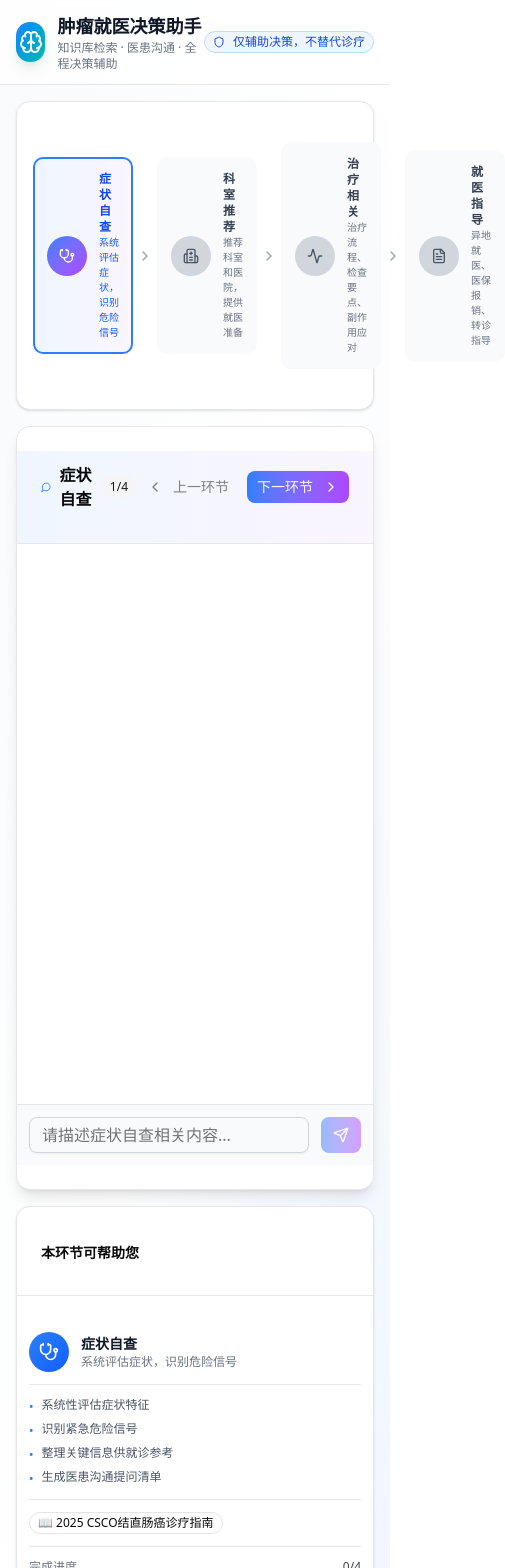
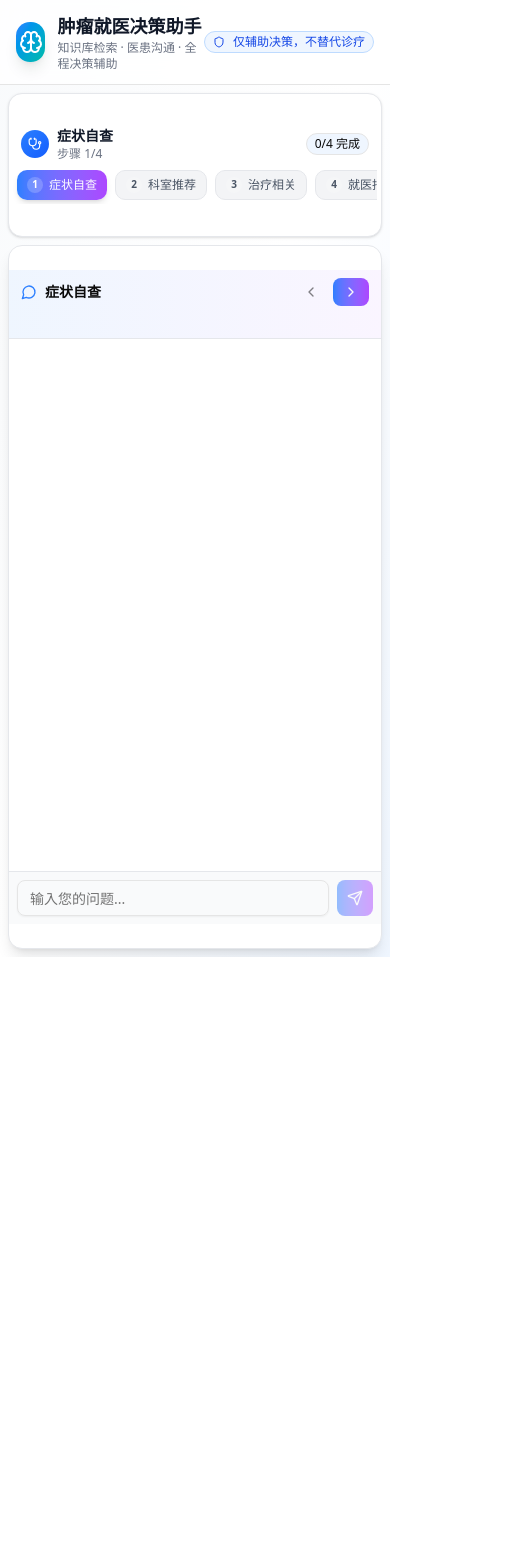
Before and after one commit to elsazhang181/tumor-decision-assistant, a Next.js app: page / in a window 390 px wide. Shown: the top 1568 px of the page, 505 px wide, since content can reach past the window. After the commit the page ends 957 px from the top, so only its background shows below. Built offline with nearby package versions, Linux system fonts and the light colour scheme.

Commit message:
feat: 优化手机端16:9竖屏布局显示效果

```diff
--- a/src/app/page.tsx
+++ b/src/app/page.tsx
@@ -478,12 +478,13 @@ export default function Home() {
         </div>
       </header>
 
-      <main className="container mx-auto px-4 py-4 max-w-6xl">
-        {/* Stage Navigation */}
-        <div className="mb-4">
+      <main className="container mx-auto px-2 md:px-4 py-2 md:py-4 max-w-6xl">
+        {/* Stage Navigation - Mobile Optimized */}
+        <div className="mb-2 md:mb-4">
           <Card className="border-gray-200 dark:border-gray-700 bg-white dark:bg-slate-800">
-            <CardContent className="p-4">
-              <div className="flex items-center justify-between">
+            <CardContent className="p-2 md:p-4">
+              {/* Desktop: horizontal layout */}
+              <div className="hidden md:flex items-center justify-between">
                 {STAGES.map((stage, index) => {
                   const isCompleted = completedStages.includes(stage.id);
                   const isCurrent = currentStage === stage.id;
@@ -501,7 +502,7 @@ export default function Home() {
                             : 'bg-gray-50 dark:bg-slate-700/50 border-2 border-transparent hover:border-gray-300 dark:hover:border-gray-600'
                         }`}
                       >
-                        <div className={`flex h-10 w-10 items-center justify-center rounded-full ${
+                        <div className={`flex h-10 w-10 shrink-0 items-center justify-center rounded-full ${
                           isCurrent
                             ? 'bg-gradient-to-br from-blue-500 to-purple-500 text-white'
                             : isCompleted
@@ -532,92 +533,147 @@ export default function Home() {
                   );
                 })}
               </div>
+
+              {/* Mobile: compact vertical stacked layout */}
+              <div className="md:hidden">
+                {/* Current stage indicator */}
+                <div className="flex items-center justify-between mb-2 px-1">
+                  <div className="flex items-center gap-2">
+                    <div className={`flex h-7 w-7 shrink-0 items-center justify-center rounded-full bg-gradient-to-br ${currentStageInfo?.color} text-white`}>
+                      {currentStageInfo && <currentStageInfo.icon className="h-3.5 w-3.5" />}
+                    </div>
+                    <div>
+                      <div className="text-sm font-semibold text-gray-900 dark:text-white">
+                        {currentStageInfo?.title}
+                      </div>
+                      <div className="text-xs text-gray-500">
+                        步骤 {STAGES.findIndex(s => s.id === currentStage) + 1}/{STAGES.length}
+                      </div>
+                    </div>
+                  </div>
+                  <Badge variant="outline" className="text-xs bg-blue-50 dark:bg-blue-900/30">
+                    {completedStages.length}/{STAGES.length} 完成
+                  </Badge>
+                </div>
+
+                {/* Stage pills - horizontal scrollable */}
+                <div className="flex gap-2 overflow-x-auto pb-1 -mx-1 px-1">
+                  {STAGES.map((stage, index) => {
+                    const isCompleted = completedStages.includes(stage.id);
+                    const isCurrent = currentStage === stage.id;
+                    const Icon = stage.icon;
+
+                    return (
+                      <button
+                        key={stage.id}
+                        onClick={() => handleStageChange(stage.id)}
+                        className={`flex items-center gap-1.5 px-2.5 py-1.5 rounded-lg transition-all text-xs whitespace-nowrap ${
+                          isCurrent
+                            ? 'bg-gradient-to-r from-blue-500 to-purple-500 text-white shadow-md'
+                            : isCompleted
+                            ? 'bg-green-100 dark:bg-green-900/30 text-green-700 dark:text-green-400 border border-green-300 dark:border-green-700'
+                            : 'bg-gray-100 dark:bg-slate-700 text-gray-600 dark:text-gray-400 border border-gray-200 dark:border-slate-600'
+                        }`}
+                      >
+                        {isCompleted ? (
+                          <CheckCircle2 className="h-3 w-3" />
+                        ) : (
+                          <span className="h-4 w-4 flex items-center justify-center rounded-full bg-white/20 text-[10px] font-bold">
+                            {index + 1}
+                          </span>
+                        )}
+                        <span>{stage.title}</span>
+                      </button>
+                    );
+                  })}
+                </div>
+              </div>
             </CardContent>
           </Card>
         </div>
 
-        {/* Chat Area */}
-        <div className="grid grid-cols-1 lg:grid-cols-4 gap-4">
+        {/* Chat Area - Mobile Optimized */}
+        <div className="grid grid-cols-1 lg:grid-cols-4 gap-2 md:gap-4">
           <div className="lg:col-span-3">
-            <Card className="border-gray-200 dark:border-gray-700 bg-white dark:bg-slate-800 shadow-lg flex flex-col" style={{ height: 'calc(100vh - 80px)' }}>
-              <CardHeader className="border-b border-gray-200 dark:border-gray-700 bg-gradient-to-r from-blue-50 to-purple-50 dark:from-blue-900/20 dark:to-purple-900/20 py-3 flex-shrink-0">
-                <CardTitle className="flex items-center justify-between text-base">
+            <Card className="border-gray-200 dark:border-gray-700 bg-white dark:bg-slate-800 shadow-lg flex flex-col" style={{ height: 'calc(100vh - 140px)' }}>
+              <CardHeader className="border-b border-gray-200 dark:border-gray-700 bg-gradient-to-r from-blue-50 to-purple-50 dark:from-blue-900/20 dark:to-purple-900/20 py-2 md:py-3 px-3 flex-shrink-0">
+                <CardTitle className="flex items-center justify-between text-sm md:text-base">
                   <div className="flex items-center gap-2">
-                    <MessageCircle className="h-5 w-5 text-blue-500" />
-                    <span>{currentStageInfo?.title}</span>
-                    <Badge variant="secondary" className="text-xs">
+                    <MessageCircle className="h-4 w-4 md:h-5 md:w-5 text-blue-500" />
+                    <span className="text-sm md:text-base">{currentStageInfo?.title}</span>
+                    <Badge variant="secondary" className="text-xs hidden sm:inline-flex">
                       {STAGES.findIndex(s => s.id === currentStage) + 1}/{STAGES.length}
                     </Badge>
                   </div>
-                  <div className="flex gap-2">
+                  <div className="flex gap-1 md:gap-2">
                     <Button
                       size="sm"
                       variant="ghost"
                       onClick={handlePrevStage}
                       disabled={currentStage === 'symptom'}
-                      className="h-8"
+                      className="h-7 md:h-8 px-1 md:px-2 text-xs"
                     >
-                      <ChevronLeft className="h-4 w-4 mr-1" />
-                      上一环节
+                      <ChevronLeft className="h-3 w-3 md:h-4 md:w-4 md:mr-1" />
+                      <span className="hidden md:inline">上一环节</span>
                     </Button>
                     <Button
                       size="sm"
                       onClick={handleNextStage}
                       disabled={currentStage === 'guidance'}
-                      className="h-8 bg-gradient-to-r from-blue-500 to-purple-500 hover:from-blue-600 hover:to-purple-600"
+                      className="h-7 md:h-8 px-1 md:px-2 text-xs bg-gradient-to-r from-blue-500 to-purple-500 hover:from-blue-600 hover:to-purple-600"
                     >
-                      下一环节
-                      <ChevronRight className="h-4 w-4 ml-1" />
+                      <span className="hidden md:inline">下一环节</span>
+                      <ChevronRight className="h-3 w-3 md:h-4 md:w-4 md:ml-1" />
                     </Button>
                   </div>
                 </CardTitle>
               </CardHeader>
               <CardContent className="p-0 flex flex-col flex-1 min-h-0 overflow-hidden">
-                <div className="flex-1 overflow-y-auto p-4" ref={scrollRef}>
-                    <div className="space-y-4">
+                <div className="flex-1 overflow-y-auto p-2 md:p-4" ref={scrollRef}>
+                    <div className="space-y-3 md:space-y-4">
                     {messages.map((message) => (
                       <div
                         key={message.id}
-                        className={`flex gap-3 ${
+                        className={`flex gap-2 md:gap-3 ${
                           message.role === 'user' ? 'flex-row-reverse' : ''
                         }`}
                       >
                         <div
-                          className={`flex h-10 w-10 shrink-0 items-center justify-center rounded-full ${
+                          className={`flex h-8 w-8 md:h-10 md:w-10 shrink-0 items-center justify-center rounded-full ${
                             message.role === 'user'
                               ? 'bg-blue-500 text-white'
                               : 'bg-gradient-to-br from-teal-500 to-blue-500 text-white'
                           }`}
                         >
                           {message.role === 'user' ? (
-                            <User className="h-5 w-5" />
+                            <User className="h-4 w-4 md:h-5 md:w-5" />
                           ) : (
-                            <Bot className="h-5 w-5" />
+                            <Bot className="h-4 w-4 md:h-5 md:w-5" />
                           )}
                         </div>
                         <div
-                          className={`max-w-[85%] rounded-xl px-4 py-3 ${
+                          className={`max-w-[88%] md:max-w-[85%] rounded-xl px-3 py-2 md:px-4 md:py-3 ${
                             message.role === 'user'
                               ? 'bg-blue-500 text-white'
                               : 'bg-gray-100 dark:bg-slate-700 text-gray-900 dark:text-gray-100'
                           }`}
                         >
-                          <div className="whitespace-pre-wrap text-sm leading-relaxed prose prose-xs dark:prose-invert max-w-none">
+                          <div className="whitespace-pre-wrap text-xs md:text-sm leading-relaxed prose prose-xs dark:prose-invert max-w-none">
                             {message.content}
                           </div>
                         </div>
                       </div>
                     ))}
                     {isLoading && messages[messages.length - 1]?.role === 'user' && (
-                      <div className="flex gap-3">
-                        <div className="flex h-8 w-8 shrink-0 items-center justify-center rounded-full bg-gradient-to-br from-teal-500 to-blue-500 text-white">
-                          <Bot className="h-5 w-5" />
+                      <div className="flex gap-2 md:gap-3">
+                        <div className="flex h-8 w-8 md:h-10 md:w-10 shrink-0 items-center justify-center rounded-full bg-gradient-to-br from-teal-500 to-blue-500 text-white">
+                          <Bot className="h-4 w-4 md:h-5 md:w-5" />
                         </div>
-                        <div className="bg-gray-100 dark:bg-slate-700 rounded-2xl px-4 py-3">
-                          <div className="flex items-center gap-2">
-                            <div className="h-2 w-2 rounded-full bg-gray-400 animate-bounce" style={{ animationDelay: '0ms' }}></div>
-                            <div className="h-2 w-2 rounded-full bg-gray-400 animate-bounce" style={{ animationDelay: '150ms' }}></div>
-                            <div className="h-2 w-2 rounded-full bg-gray-400 animate-bounce" style={{ animationDelay: '300ms' }}></div>
+                        <div className="bg-gray-100 dark:bg-slate-700 rounded-2xl px-3 py-2 md:px-4 md:py-3">
+                          <div className="flex items-center gap-1.5 md:gap-2">
+                            <div className="h-1.5 w-1.5 md:h-2 md:w-2 rounded-full bg-gray-400 animate-bounce" style={{ animationDelay: '0ms' }}></div>
+                            <div className="h-1.5 w-1.5 md:h-2 md:w-2 rounded-full bg-gray-400 animate-bounce" style={{ animationDelay: '150ms' }}></div>
+                            <div className="h-1.5 w-1.5 md:h-2 md:w-2 rounded-full bg-gray-400 animate-bounce" style={{ animationDelay: '300ms' }}></div>
                           </div>
                         </div>
                       </div>
@@ -625,21 +681,23 @@ export default function Home() {
                   </div>
                 </div>
 
-                {/* Input Area */}
-                <form onSubmit={handleSubmit} className="border-t border-gray-200 dark:border-gray-700 p-3 bg-gray-50 dark:bg-slate-900 flex-shrink-0">
-                  <div className="flex gap-3">
+                {/* Input Area - Mobile optimized */}
+                <form onSubmit={handleSubmit} className="border-t border-gray-200 dark:border-gray-700 p-2 md:p-3 bg-gray-50 dark:bg-slate-900 flex-shrink-0">
+                  <div className="flex gap-2">
                     <Input
                       ref={inputRef}
+                      type="text"
                       value={input}
                       onChange={(e) => setInput(e.target.value)}
-                      placeholder={`请描述${currentStageInfo?.title}相关内容...`}
-                      className="flex-1 border-gray-300 dark:border-gray-600 focus:border-blue-500 dark:focus:border-blue-400"
+                      placeholder="输入您的问题..."
                       disabled={isLoading}
+                      className="flex-1 text-sm md:text-base"
                     />
                     <Button
                       type="submit"
                       disabled={!input.trim() || isLoading}
-                      className="bg-gradient-to-r from-blue-500 to-purple-500 hover:from-blue-600 hover:to-purple-600 text-white"
+                      className="bg-gradient-to-r from-blue-500 to-purple-500 hover:from-blue-600 hover:to-purple-600"
+                      size="icon"
                     >
                       <Send className="h-4 w-4" />
                     </Button>
@@ -649,8 +707,8 @@ export default function Home() {
             </Card>
           </div>
 
-          {/* Sidebar */}
-          <div className="lg:col-span-1 space-y-3">
+          {/* Sidebar - Hidden on mobile */}
+          <div className="hidden lg:block lg:col-span-1 space-y-3">
             <Card className="border-gray-200 dark:border-gray-700 bg-white dark:bg-slate-800">
               <CardHeader className="border-b border-gray-200 dark:border-gray-700 py-3">
                 <CardTitle className="text-sm font-semibold">本环节可帮助您</CardTitle>
```
